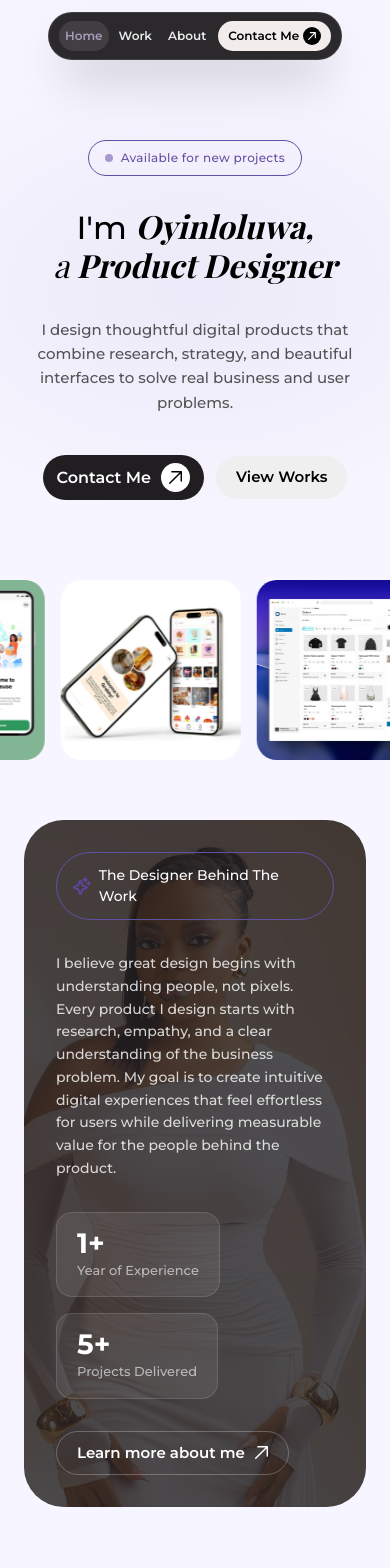
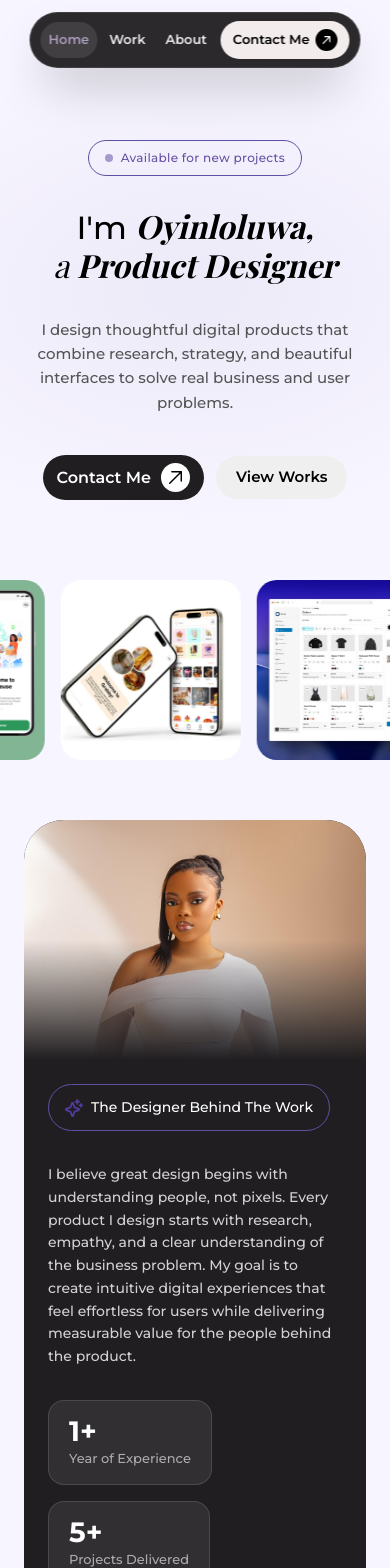
Before and after one commit to daoyinloluwa-hue/My-portfolio, a React (Vite) app: page / in a window 390 px wide. Shown: the top 1568 px of the page. Built offline with nearby package versions, Linux system fonts and the light colour scheme; no server answers; a web font is replaced by a local one.

Commit message:
Improve mobile and iPad responsiveness and fix profile photo cropping

```diff
--- a/src/components/ExperienceSection.tsx
+++ b/src/components/ExperienceSection.tsx
@@ -22,7 +22,7 @@ export default function ExperienceSection({ className = "" }: { className?: stri
               key={exp.title}
               className="sticky rounded-[20px] px-[20px] sm:px-[32px] py-[24px] sm:py-[28px] flex flex-col gap-[20px]"
               style={{
-                top: `${100 + i * 16}px`,
+                top: `${90 + i * 14}px`,
                 zIndex: i + 1,
                 background: `hsl(${270 + i * 4}, 8%, ${13 + i * 3}%)`,
                 border: "1px solid rgba(255,255,255,0.12)",
--- a/src/components/Footer.tsx
+++ b/src/components/Footer.tsx
@@ -29,7 +29,7 @@ export default function Footer({ onNavigate }: { onNavigate: (p: Page) => void }
               <p className="font-['Montserrat',sans-serif] font-semibold text-[13px] sm:text-[15px] text-[rgba(255,255,255,0.5)] uppercase tracking-[0.12em]">
                 Available for freelance work, contracts, and full time opportunities.
               </p>
-              <h2 className="font-['Montserrat',sans-serif] font-bold text-[28px] sm:text-[38px] uppercase text-white leading-[1.15]">
+              <h2 className="font-['Montserrat',sans-serif] font-bold text-[24px] sm:text-[38px] uppercase text-white leading-[1.15]">
                 Every great experience begins with a conversation.
               </h2>
             </div>
@@ -47,7 +47,7 @@ export default function Footer({ onNavigate }: { onNavigate: (p: Page) => void }
           </div>
 
           {/* Right — nav + socials */}
-          <div className="flex gap-12 sm:gap-16 shrink-0 pt-2">
+          <div className="flex gap-8 sm:gap-16 shrink-0 pt-2">
             <div className="flex flex-col gap-5">
               <p className="font-['Montserrat',sans-serif] font-semibold text-[13px] text-[#ccc] uppercase tracking-[0.14em]">
                 Navigation
--- a/src/components/Nav.tsx
+++ b/src/components/Nav.tsx
@@ -7,18 +7,18 @@ type NavProps = {
 
 export default function Nav({ current, onNavigate }: NavProps) {
   return (
-    <nav className="fixed left-1/2 -translate-x-1/2 top-3 sm:top-[28px] z-40 flex items-center gap-1 sm:gap-4 bg-[#201e21]/95 backdrop-blur-md rounded-[60px] px-2.5 sm:px-5 py-2 sm:py-3.5 shadow-2xl border border-white/10 max-w-[94vw]">
+    <nav className="fixed left-1/2 -translate-x-1/2 top-3 sm:top-[28px] z-40 flex items-center gap-1 sm:gap-4 bg-[#201e21]/95 backdrop-blur-md rounded-[60px] px-2.5 sm:px-5 py-2 sm:py-3.5 shadow-2xl border border-white/10 max-w-[95vw] w-fit">
       <NavItem label="Home" active={current === "home"} onClick={() => onNavigate("home")} />
       <NavItem label="Work" active={current === "works"} onClick={() => onNavigate("works")} />
       <NavItem label="About" active={current === "about"} onClick={() => onNavigate("about")} />
       <button
         onClick={() => onNavigate("contact")}
-        className="flex items-center gap-1 sm:gap-2.5 bg-[#f3ecec] rounded-[40px] px-2.5 sm:px-4 py-1.5 sm:py-2.5 cursor-pointer hover:bg-white transition-all duration-300 group ml-0.5 sm:ml-1"
+        className="flex items-center gap-1.5 sm:gap-2.5 bg-[#f3ecec] rounded-[40px] px-3 sm:px-4 py-2 sm:py-2.5 cursor-pointer hover:bg-white transition-all duration-300 group ml-0.5 sm:ml-1"
       >
-        <span className="font-['Montserrat',sans-serif] font-semibold text-[12px] sm:text-[18px] text-black whitespace-nowrap">
+        <span className="font-['Montserrat',sans-serif] font-semibold text-[13px] sm:text-[18px] text-black whitespace-nowrap">
           Contact Me
         </span>
-        <span className="bg-black rounded-full p-1 sm:p-2 flex items-center justify-center shrink-0 group-hover:scale-110 transition-transform duration-300">
+        <span className="bg-black rounded-full p-1.5 sm:p-2 flex items-center justify-center shrink-0 group-hover:scale-110 transition-transform duration-300">
           <svg width="10" height="10" viewBox="0 0 13.5004 13.5004" fill="none" className="sm:w-[12px] sm:h-[12px]">
             <path
               d="M2.25 11.25L11.25 2.25M11.25 2.25H4.5M11.25 2.25V9"
@@ -38,7 +38,7 @@ function NavItem({ label, active, onClick }: { label: string; active: boolean; o
   return (
     <button
       onClick={onClick}
-      className={`px-1.5 sm:px-3 py-1.5 sm:py-2 cursor-pointer transition-all duration-200 font-['Montserrat',sans-serif] font-semibold text-[12px] sm:text-[18px] whitespace-nowrap rounded-full ${
+      className={`px-2 sm:px-3 py-2 sm:py-2 cursor-pointer transition-all duration-200 font-['Montserrat',sans-serif] font-semibold text-[13px] sm:text-[18px] whitespace-nowrap rounded-full ${
         active ? "text-[#a99bbd] bg-white/10" : "text-white/90 hover:text-white hover:bg-white/5"
       }`}
     >
--- a/src/components/ProjectCard.tsx
+++ b/src/components/ProjectCard.tsx
@@ -40,9 +40,9 @@ export default function ProjectCard({ project, onClick, variant = "grid" }: Proj
     return (
       <div
         onClick={onClick}
-        className="bg-[#ccc] flex flex-col gap-[16px] px-[16px] py-[20px] rounded-[40px] sm:sticky sm:top-0 w-full sm:w-[454px] cursor-pointer group hover:-translate-y-1.5 transition-all duration-300"
+        className="bg-[#ccc] flex flex-col gap-[16px] px-[16px] py-[20px] rounded-[32px] sm:rounded-[40px] w-full cursor-pointer group hover:-translate-y-1.5 transition-all duration-300"
       >
-        <div className="h-[200px] sm:h-[275px] rounded-[40px] overflow-hidden w-full relative">
+        <div className="h-[200px] sm:h-[260px] lg:h-[320px] rounded-[28px] sm:rounded-[40px] overflow-hidden w-full relative">
           <ProjectImage project={project} />
         </div>
         <div className="flex flex-col gap-[8px] px-[4px]">
--- a/src/index.css
+++ b/src/index.css
@@ -2,8 +2,23 @@
 @import url('https://fonts.googleapis.com/css2?family=Playfair+Display:ital,wght@0,400;0,700;1,400;1,700&display=swap');
 @import 'tailwindcss';
 
+html {
+  -webkit-text-size-adjust: 100%;
+  text-size-adjust: 100%;
+}
+
 body {
   background-color: #f7f5ff;
+  -webkit-tap-highlight-color: transparent;
+  -webkit-font-smoothing: antialiased;
+  -moz-osx-font-smoothing: grayscale;
+  overscroll-behavior-y: none;
+}
+
+input,
+textarea,
+select {
+  font-size: 16px;
 }
 
 * {
--- a/src/pages/AboutPage.tsx
+++ b/src/pages/AboutPage.tsx
@@ -175,7 +175,7 @@ export default function AboutPage({ onNavigate }: { onNavigate: (p: Page) => voi
               loading="lazy"
               decoding="async"
               onError={onImgError}
-              className="w-full h-full object-cover group-hover:scale-[1.02] transition-transform duration-600"
+              className="w-full h-full object-cover object-top group-hover:scale-[1.02] transition-transform duration-600"
             />
             {/* Glass quote card */}
             <div
--- a/src/pages/ContactPage.tsx
+++ b/src/pages/ContactPage.tsx
@@ -159,7 +159,7 @@ export default function ContactPage({ onNavigate }: { onNavigate: (p: Page) => v
                   onFocus={() => setFocused("message")}
                   onBlur={() => setFocused(null)}
                   required
-                  className="font-['Montserrat',sans-serif] font-medium text-[15px] text-black border rounded-[18px] px-5 py-4 resize-none outline-none transition-all duration-300 placeholder:text-[#bbb] bg-[#fafafa]"
+                  className="font-['Montserrat',sans-serif] font-medium text-[16px] text-black border rounded-[18px] px-5 py-4 resize-none outline-none transition-all duration-300 placeholder:text-[#bbb] bg-[#fafafa]"
                   style={{
                     borderColor: focused === "message" ? "#6751a4" : "#e8e8e8",
                     boxShadow: focused === "message" ? "0 0 0 3px rgba(103,81,164,0.08)" : "none",
@@ -268,7 +268,7 @@ function FormField({
         onFocus={onFocus}
         onBlur={onBlur}
         required={required}
-        className="font-['Montserrat',sans-serif] font-medium text-[15px] text-black rounded-[14px] px-5 py-4 outline-none transition-all duration-300 placeholder:text-[#bbb] bg-[#fafafa]"
+        className="font-['Montserrat',sans-serif] font-medium text-[16px] text-black rounded-[14px] px-5 py-4 outline-none transition-all duration-300 placeholder:text-[#bbb] bg-[#fafafa]"
         style={{
           border: `1px solid ${focused ? "#6751a4" : "#e8e8e8"}`,
           boxShadow: focused ? "0 0 0 3px rgba(103,81,164,0.08)" : "none",
--- a/src/pages/HomePage.tsx
+++ b/src/pages/HomePage.tsx
@@ -53,7 +53,7 @@ export default function HomePage({ onNavigate }: { onNavigate: (p: Page) => void
             I design thoughtful digital products that combine research, strategy, and beautiful interfaces to solve real business and user problems.
           </p>
 
-          <div className="flex items-center gap-3 sm:gap-4 mt-2">
+          <div className="flex items-center justify-center flex-wrap gap-3 sm:gap-4 mt-2">
             <PillButton label="Contact Me" dark onClick={() => onNavigate("contact")} />
             <button
               onClick={() => onNavigate("works")}
@@ -72,21 +72,22 @@ export default function HomePage({ onNavigate }: { onNavigate: (p: Page) => void
 
       {/* ── About preview (dark card) ─────────────────────────── */}
       <section className="w-full px-6 sm:px-[80px] py-[60px] sm:py-[80px]">
-        <div className="max-w-[1280px] mx-auto bg-[#201e21] rounded-[40px] min-h-[617px] relative overflow-hidden">
-          {/* Right photo */}
-          <div className="absolute right-0 top-0 h-full w-full md:w-[580px] overflow-hidden rounded-b-[40px] rounded-t-[40px] md:rounded-bl-[40px] md:rounded-tl-[40px] opacity-20 md:opacity-100">
+        <div className="max-w-[1280px] mx-auto bg-[#201e21] rounded-[40px] relative overflow-hidden flex flex-col lg:flex-row">
+          {/* Photo — block on mobile/tablet, right side on desktop */}
+          <div className="relative w-full lg:order-2 lg:w-[45%] h-[240px] sm:h-[320px] lg:h-auto overflow-hidden">
             <img
               alt="Oyinloluwa"
               src={imgFrame427318995}
               loading="lazy"
               decoding="async"
               onError={onImgError}
-              className="absolute h-[125%] left-0 top-[-6.23%] w-full object-cover"
+              className="absolute inset-0 w-full h-full object-cover object-top"
             />
+            <div className="absolute inset-0 bg-gradient-to-t from-[#201e21] via-transparent to-transparent lg:hidden" />
           </div>
 
           {/* Left content */}
-          <div className="relative md:absolute md:left-[64px] md:top-[60px] flex flex-col gap-8 w-full md:w-[560px] p-8 sm:p-12 md:p-0">
+          <div className="relative lg:order-1 flex-1 flex flex-col gap-8 w-full p-6 sm:p-10 lg:p-[64px]">
             <div className="inline-flex items-center gap-2 border border-[#5f51a4] rounded-[40px] px-4 py-3 w-fit">
               <svg width="18" height="18" viewBox="0 0 22.5027 22.5027" fill="none" className="opacity-70">
                 <path d={svgPaths.p214cbe70} fill="#6B47D3" />
@@ -128,18 +129,18 @@ export default function HomePage({ onNavigate }: { onNavigate: (p: Page) => void
 
       {/* ── Selected Works ────────────────────────────────────── */}
       <section className="w-full px-6 sm:px-[80px] py-[50px] sm:py-[60px]">
-        <div className="max-w-[1280px] mx-auto flex flex-col md:flex-row gap-10 md:gap-[17px] items-start">
+        <div className="max-w-[1280px] mx-auto flex flex-col lg:flex-row gap-10 lg:gap-[32px] items-start">
           {/* Sticky left sidebar */}
-          <div className="md:sticky md:top-0 w-full md:w-[701px] md:shrink-0 flex flex-col gap-[24px]">
+          <div className="lg:sticky lg:top-[100px] w-full lg:max-w-[500px] lg:shrink-0 flex flex-col gap-[24px]">
             <p className="font-['Playfair_Display',serif] italic text-[#717171] text-[22px] sm:text-[24px]">Selected Works</p>
-            <h2 className="font-['Montserrat',sans-serif] font-semibold text-[30px] sm:text-[40px] text-black leading-normal w-full sm:w-[592px]">
+            <h2 className="font-['Montserrat',sans-serif] font-semibold text-[30px] sm:text-[40px] text-black leading-normal w-full">
               A selection of interfaces I've designed across mobile and web.
             </h2>
             <PillButton label="Contact Me" dark onClick={() => onNavigate("contact")} />
           </div>
 
           {/* Right card column */}
-          <div className="flex flex-col gap-[32px] sm:gap-[40px] px-0 sm:px-[54px] py-[32px] w-full sm:w-[562px]">
+          <div className="flex flex-col gap-[32px] sm:gap-[40px] w-full lg:flex-1 py-[8px] lg:py-[24px]">
             {projects.map((w) => (
               <ProjectCard
                 key={w.id}
```
Also changed, not shown: src/components/ServicesAccordion.tsx (+9 -9 lines).
